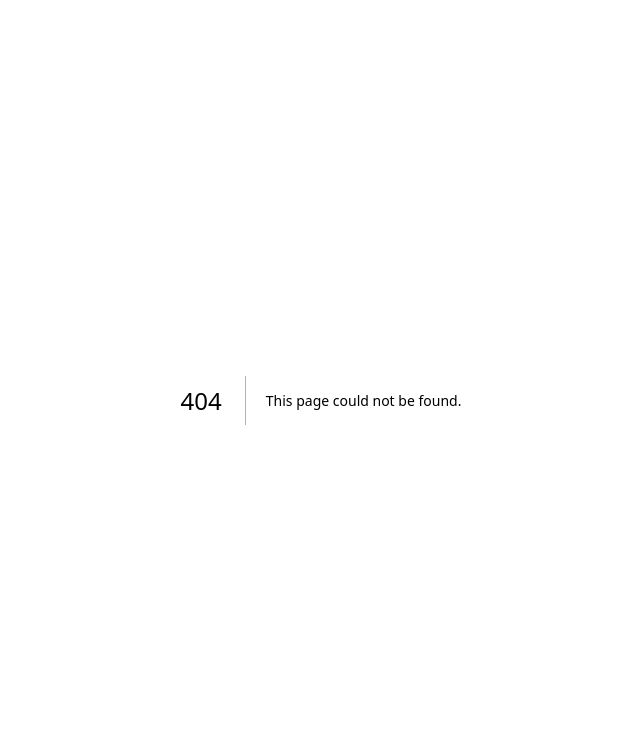
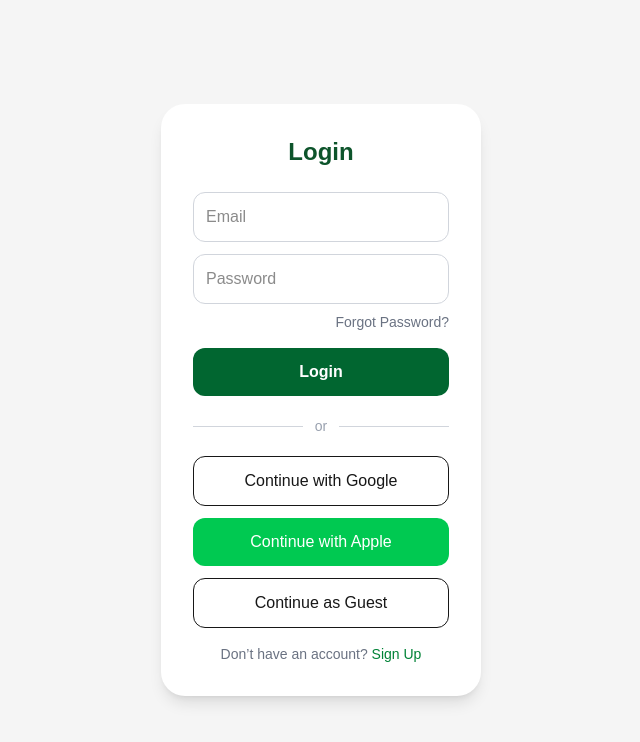
Before and after one commit to Kosala-technology/coaching-frontend, a Next.js app: page /login in a window 1280 px wide. Before the commit this address had no page. Shown: the top 742 px of the page, without its empty margins (319-959 px from the left). Built offline with nearby package versions, Linux system fonts and the light colour scheme.

Commit message:
feat: initialize Next.js project with Tailwind

```diff
--- /dev/null
+++ b/app/login/page.tsx
@@ -0,0 +1,78 @@
+"use client";
+
+import { useState } from "react";
+
+import Link from "next/link";
+
+export default function Login() {
+  const [email, setEmail] = useState("");
+  const [password, setPassword] = useState("");
+
+  return (
+    <div className="flex items-center justify-center min-h-screen bg-[#f5f5f5]">
+      <div className="bg-white p-8 rounded-3xl shadow-lg w-[320px]">
+
+        {/* Title */}
+        <h1 className="text-2xl font-bold text-center text-green-900 mb-6">
+          Login
+        </h1>
+
+        {/* Email */}
+        <input
+          type="email"
+          placeholder="Email"
+          className="w-full border border-gray-300 p-3 rounded-xl mb-3 focus:outline-none focus:ring-2 focus:ring-green-600"
+          value={email}
+          onChange={(e) => setEmail(e.target.value)}
+        />
+
+        {/* Password */}
+        <input
+          type="password"
+          placeholder="Password"
+          className="w-full border border-gray-300 p-3 rounded-xl mb-2 focus:outline-none focus:ring-2 focus:ring-green-600"
+          value={password}
+          onChange={(e) => setPassword(e.target.value)}
+        />
+
+        {/* Forgot */}
+        <p className="text-sm text-right text-gray-500 mb-4 cursor-pointer">
+          Forgot Password?
+        </p>
+
+        {/* Login Button */}
+        <button className="w-full bg-green-800 text-white py-3 rounded-xl font-semibold hover:bg-green-900 transition">
+          Login
+        </button>
+
+        {/* Divider */}
+        <div className="flex items-center my-5">
+          <div className="flex-1 h-px bg-gray-300"></div>
+          <p className="px-3 text-gray-400 text-sm">or</p>
+          <div className="flex-1 h-px bg-gray-300"></div>
+        </div>
+
+        {/* Google */}
+        <button className="w-full border py-3 rounded-xl mb-3 hover:bg-gray-100 transition">
+          Continue with Google
+        </button>
+
+        {/* Apple */}
+        <button className="w-full bg-green-500 text-white py-3 rounded-xl mb-3 hover:bg-green-600 transition">
+          Continue with Apple
+        </button>
+
+        <button className="w-full border py-3 rounded-xl hover:bg-gray-100 transition">
+  Continue as Guest
+</button>
+
+<p className="text-sm text-center mt-4 text-gray-500">
+  Don’t have an account?{" "}
+  <Link href="/signup" className="text-green-700 font-medium">
+    Sign Up
+  </Link>
+</p>
+      </div>
+    </div>
+  );
+}
--- a/app/page.tsx
+++ b/app/page.tsx
@@ -1,65 +1,7 @@
-import Image from "next/image";
-
 export default function Home() {
   return (
-    <div className="flex flex-col flex-1 items-center justify-center bg-zinc-50 font-sans dark:bg-black">
-      <main className="flex flex-1 w-full max-w-3xl flex-col items-center justify-between py-32 px-16 bg-white dark:bg-black sm:items-start">
-        <Image
-          className="dark:invert"
-          src="/next.svg"
-          alt="Next.js logo"
-          width={100}
-          height={20}
-          priority
-        />
-        <div className="flex flex-col items-center gap-6 text-center sm:items-start sm:text-left">
-          <h1 className="max-w-xs text-3xl font-semibold leading-10 tracking-tight text-black dark:text-zinc-50">
-            To get started, edit the page.tsx file.
-          </h1>
-          <p className="max-w-md text-lg leading-8 text-zinc-600 dark:text-zinc-400">
-            Looking for a starting point or more instructions? Head over to{" "}
-            <a
-              href="https://vercel.com/templates?framework=next.js&utm_source=create-next-app&utm_medium=appdir-template-tw&utm_campaign=create-next-app"
-              className="font-medium text-zinc-950 dark:text-zinc-50"
-            >
-              Templates
-            </a>{" "}
-            or the{" "}
-            <a
-              href="https://nextjs.org/learn?utm_source=create-next-app&utm_medium=appdir-template-tw&utm_campaign=create-next-app"
-              className="font-medium text-zinc-950 dark:text-zinc-50"
-            >
-              Learning
-            </a>{" "}
-            center.
-          </p>
-        </div>
-        <div className="flex flex-col gap-4 text-base font-medium sm:flex-row">
-          <a
-            className="flex h-12 w-full items-center justify-center gap-2 rounded-full bg-foreground px-5 text-background transition-colors hover:bg-[#383838] dark:hover:bg-[#ccc] md:w-[158px]"
-            href="https://vercel.com/new?utm_source=create-next-app&utm_medium=appdir-template-tw&utm_campaign=create-next-app"
-            target="_blank"
-            rel="noopener noreferrer"
-          >
-            <Image
-              className="dark:invert"
-              src="/vercel.svg"
-              alt="Vercel logomark"
-              width={16}
-              height={16}
-            />
-            Deploy Now
-          </a>
-          <a
-            className="flex h-12 w-full items-center justify-center rounded-full border border-solid border-black/[.08] px-5 transition-colors hover:border-transparent hover:bg-black/[.04] dark:border-white/[.145] dark:hover:bg-[#1a1a1a] md:w-[158px]"
-            href="https://nextjs.org/docs?utm_source=create-next-app&utm_medium=appdir-template-tw&utm_campaign=create-next-app"
-            target="_blank"
-            rel="noopener noreferrer"
-          >
-            Documentation
-          </a>
-        </div>
-      </main>
+    <div className="flex items-center justify-center h-screen">
+      <h1 className="text-2xl font-bold">Frontend Ready 🚀</h1>
     </div>
   );
 }
--- /dev/null
+++ b/app/signup/page.tsx
@@ -0,0 +1,80 @@
+"use client";
+
+import { useState } from "react";
+
+import Link from "next/link";
+
+export default function Signup() {
+  const [name, setName] = useState("");
+  const [email, setEmail] = useState("");
+  const [password, setPassword] = useState("");
+
+  return (
+    <div className="flex items-center justify-center min-h-screen bg-[#f5f5f5]">
+      <div className="bg-white p-8 rounded-3xl shadow-lg w-[320px]">
+
+        {/* Title */}
+        <h1 className="text-2xl font-bold text-center text-green-900 mb-6">
+          Create Account
+        </h1>
+
+        {/* Name */}
+        <input
+          type="text"
+          placeholder="Full Name"
+          className="w-full border border-gray-300 p-3 rounded-xl mb-3 focus:outline-none focus:ring-2 focus:ring-green-600"
+          value={name}
+          onChange={(e) => setName(e.target.value)}
+        />
+
+        {/* Email */}
+        <input
+          type="email"
+          placeholder="Email"
+          className="w-full border border-gray-300 p-3 rounded-xl mb-3 focus:outline-none focus:ring-2 focus:ring-green-600"
+          value={email}
+          onChange={(e) => setEmail(e.target.value)}
+        />
+
+        {/* Password */}
+        <input
+          type="password"
+          placeholder="Password"
+          className="w-full border border-gray-300 p-3 rounded-xl mb-2 focus:outline-none focus:ring-2 focus:ring-green-600"
+          value={password}
+          onChange={(e) => setPassword(e.target.value)}
+        />
+
+        {/* Signup Button */}
+        <button className="w-full bg-green-800 text-white py-3 rounded-xl font-semibold mt-3 hover:bg-green-900 transition">
+          Sign Up
+        </button>
+
+        {/* Divider */}
+        <div className="flex items-center my-5">
+          <div className="flex-1 h-px bg-gray-300"></div>
+          <p className="px-3 text-gray-400 text-sm">or</p>
+          <div className="flex-1 h-px bg-gray-300"></div>
+        </div>
+
+        {/* Google */}
+        <button className="w-full border py-3 rounded-xl mb-3 hover:bg-gray-100 transition">
+          Continue with Google
+        </button>
+
+        {/* Apple */}
+        <button className="w-full bg-green-500 text-white py-3 rounded-xl mb-3 hover:bg-green-600 transition">
+          Continue with Apple
+        </button>
+
+        {/* Login Link */}
+        <p className="text-sm text-center text-gray-500 mt-4">
+  Already have an account?{" "}
+  <Link href="/login" className="text-green-700 font-medium">
+    Login
+  </Link>
+</p>
+      </div>
+    </div>
+  );
+}
```
